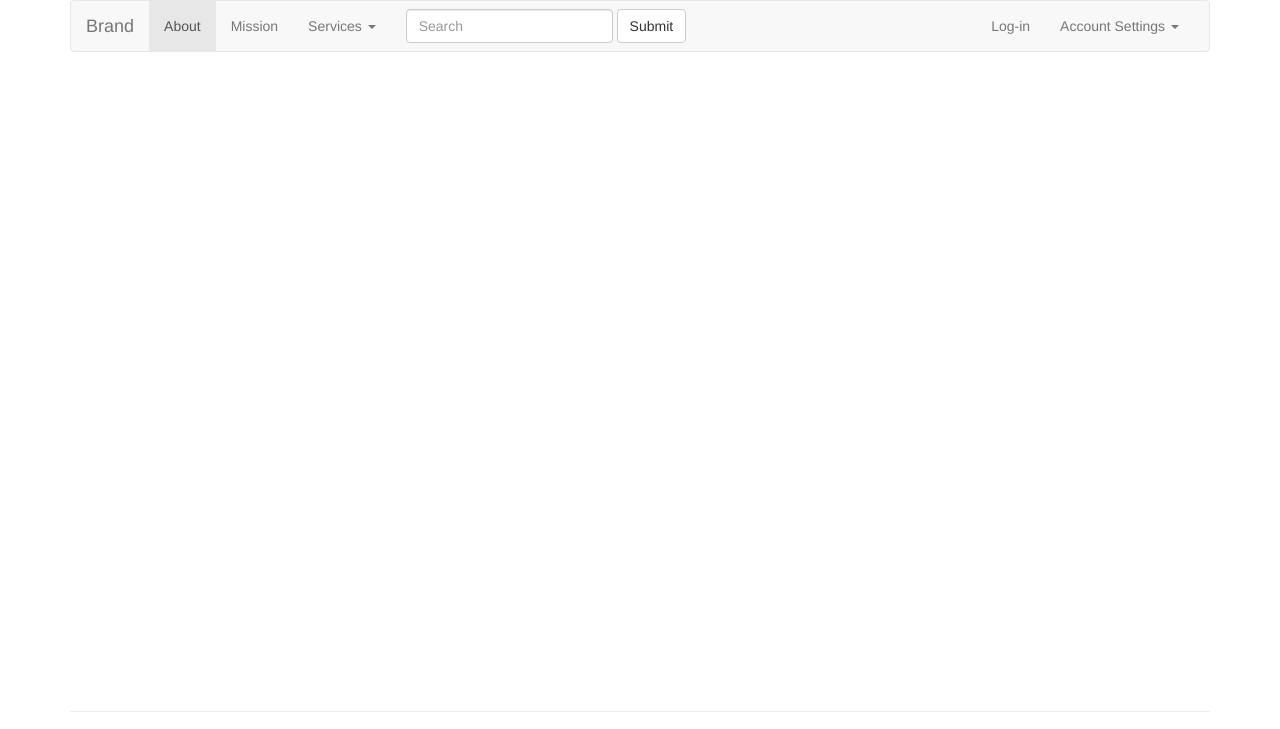
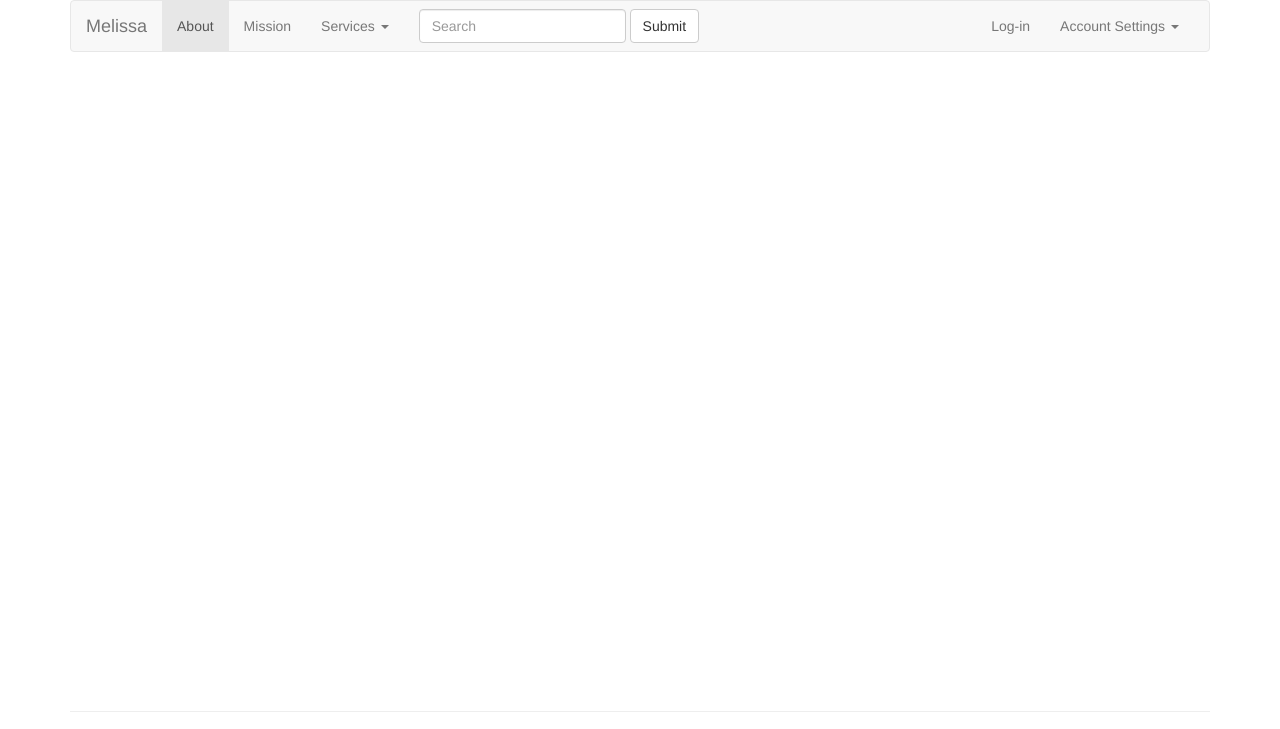
Before and after one commit to Melissa-Mahon/wine, a website: page index.html in a window 1280 px wide. Shown: the top 729 px of the page. Drawn offline with nearby package versions, Linux system fonts and the light colour scheme.

Commit message:
added name

```diff
--- a/index.html
+++ b/index.html
@@ -30,7 +30,7 @@
               <span class="icon-bar"></span>
               <span class="icon-bar"></span>
             </button>
-            <a class="navbar-brand" href="#">Brand</a>
+            <a class="navbar-brand" href="#">Melissa</a>
           </div>
 
           <!-- Collect the nav links, forms, and other content for toggling -->
```
